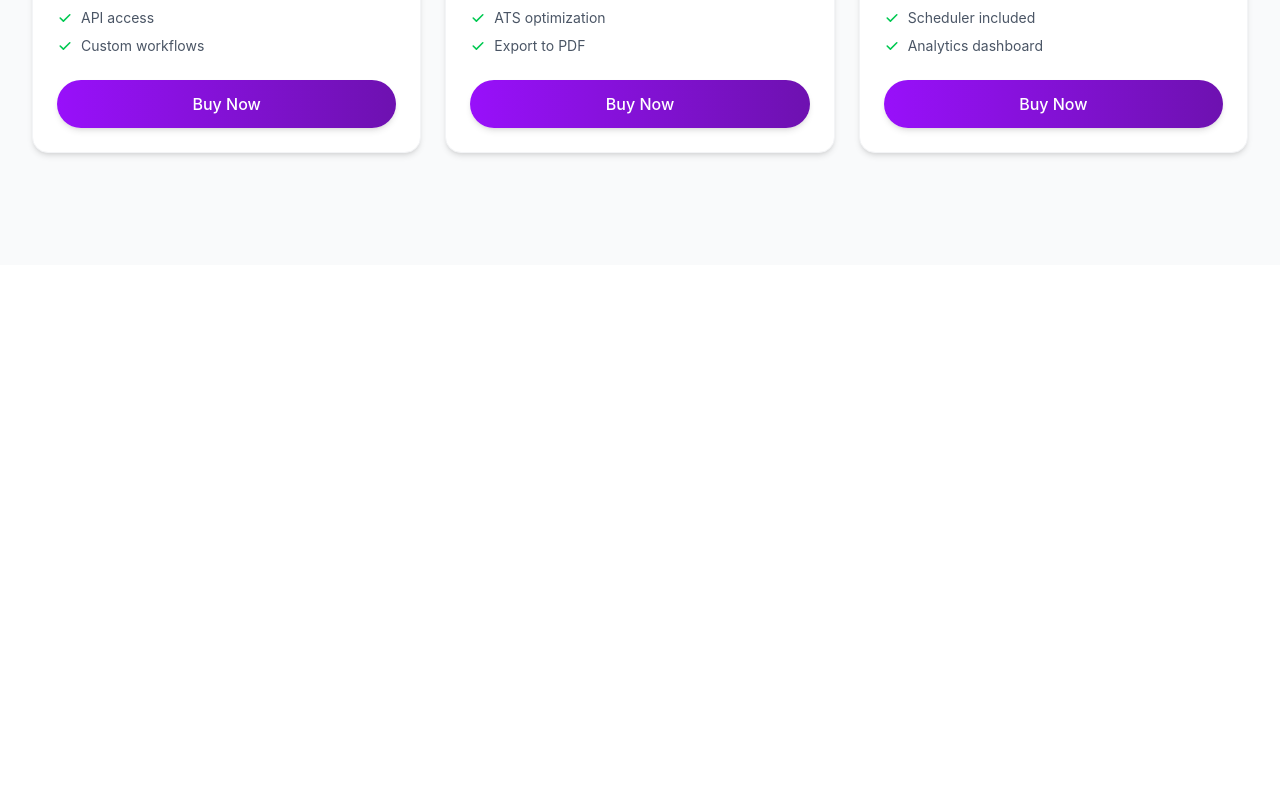
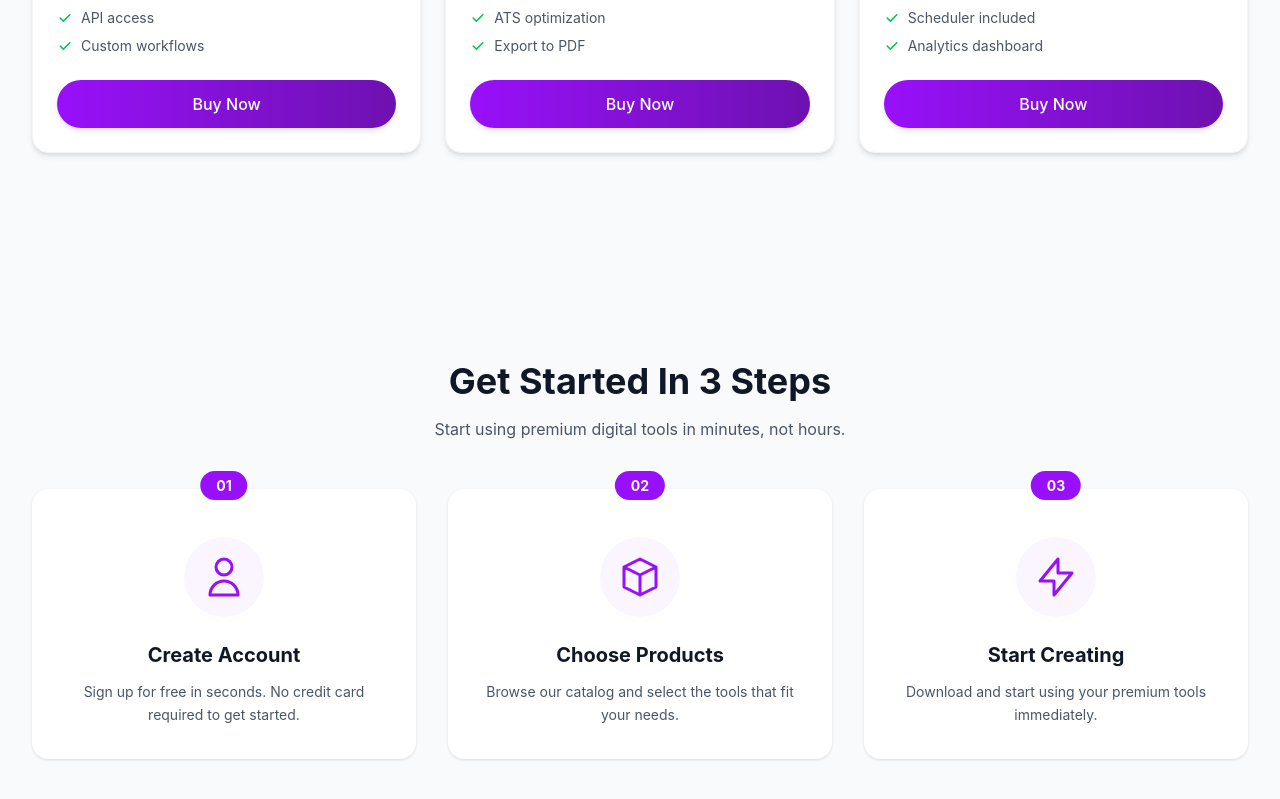
Before and after one commit to Tamanna431/Digi-tool, a React (Vite) app: page / in a window 1280 px wide. Shown: the part 1891-2690 px from the top of the page. Before the commit the page ends 2156 px from the top, so only its background shows below. Built offline with nearby package versions, Linux system fonts and the light colour scheme.

Commit message:
added step section

```diff
--- a/src/App.jsx
+++ b/src/App.jsx
@@ -6,6 +6,7 @@ import Banner from './components/Banner';
 import ToggleSection from './components/ToggleSection';
 import Products from './components/Products';
 import Cart from './components/Cart';
+import Steps from './components/Steps';
 
 function App() {
   const [cartItems, setCartItems] = useState([]);
@@ -48,6 +49,7 @@ function App() {
           />
         )}
       </div>
+      <Steps/>
     </div>
   );
 }
--- a/src/components/Steps.jsx
+++ b/src/components/Steps.jsx
@@ -0,0 +1,92 @@
+import React from 'react';
+
+const Steps = () => {
+  const steps = [
+    {
+      id: 1,
+      number: "01",
+      icon: (
+        <svg className="w-12 h-12 text-purple-600" fill="none" stroke="currentColor" viewBox="0 0 24 24">
+          <path strokeLinecap="round" strokeLinejoin="round" strokeWidth="1.5" d="M16 7a4 4 0 11-8 0 4 4 0 018 0zM12 14a7 7 0 00-7 7h14a7 7 0 00-7-7z" />
+        </svg>
+      ),
+      title: "Create Account",
+      description: "Sign up for free in seconds. No credit card required to get started."
+    },
+    {
+      id: 2,
+      number: "02",
+      icon: (
+        <svg className="w-12 h-12 text-purple-600" fill="none" stroke="currentColor" viewBox="0 0 24 24">
+          <path strokeLinecap="round" strokeLinejoin="round" strokeWidth="1.5" d="M20 7l-8-4-8 4m16 0l-8 4m8-4v10l-8 4m0-10L4 7m8 4v10M4 7v10l8 4" />
+        </svg>
+      ),
+      title: "Choose Products",
+      description: "Browse our catalog and select the tools that fit your needs."
+    },
+    {
+      id: 3,
+      number: "03",
+      icon: (
+        <svg className="w-12 h-12 text-purple-600" fill="none" stroke="currentColor" viewBox="0 0 24 24">
+          <path strokeLinecap="round" strokeLinejoin="round" strokeWidth="1.5" d="M13 10V3L4 14h7v7l9-11h-7z" />
+        </svg>
+      ),
+      title: "Start Creating",
+      description: "Download and start using your premium tools immediately."
+    }
+  ];
+
+  return (
+    <div className="bg-gray-50 py-16 md:py-24">
+      <div className="max-w-7xl mx-auto px-4 sm:px-6 lg:px-8">
+        {/* Section Header */}
+        <div className="text-center mb-12">
+          <h2 className="text-3xl md:text-4xl font-bold text-gray-900 mb-4">
+            Get Started In 3 Steps
+          </h2>
+          <p className="text-gray-600 max-w-2xl mx-auto">
+            Start using premium digital tools in minutes, not hours.
+          </p>
+        </div>
+
+        {/* Steps Grid */}
+        <div className="grid grid-cols-1 md:grid-cols-3 gap-8">
+          {steps.map((step, index) => (
+            <div
+              key={step.id}
+              className="relative bg-white rounded-2xl p-8 shadow-sm hover:shadow-xl transition-shadow duration-300 text-center"
+            >
+              {/* Step Number Badge */}
+              <div className="absolute -top-4 left-1/2 transform -translate-x-1/2">
+                <span className="bg-purple-600 text-white text-sm font-bold px-4 py-1.5 rounded-full">
+                  {step.number}
+                </span>
+              </div>
+
+              {/* Icon */}
+              <div className="mb-6 pt-4">
+                <div className="inline-flex items-center justify-center w-20 h-20 bg-purple-50 rounded-full">
+                  {step.icon}
+                </div>
+              </div>
+
+
+              {/* Title */}
+              <h3 className="text-xl font-bold text-gray-900 mb-3">
+                {step.title}
+              </h3>
+
+              {/* Description */}
+              <p className="text-gray-600 text-sm leading-relaxed">
+                {step.description}
+              </p>
+            </div>
+          ))}
+        </div>
+      </div>
+    </div>
+  );
+};
+
+export default Steps;
```
